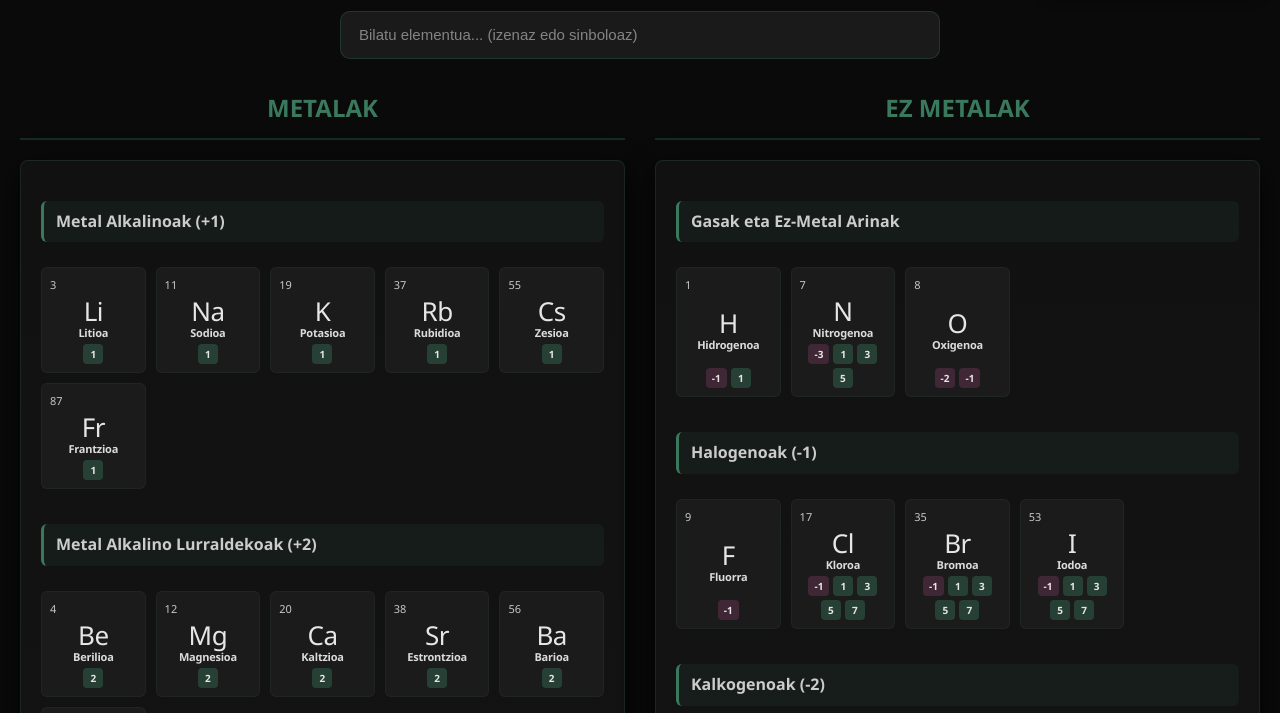
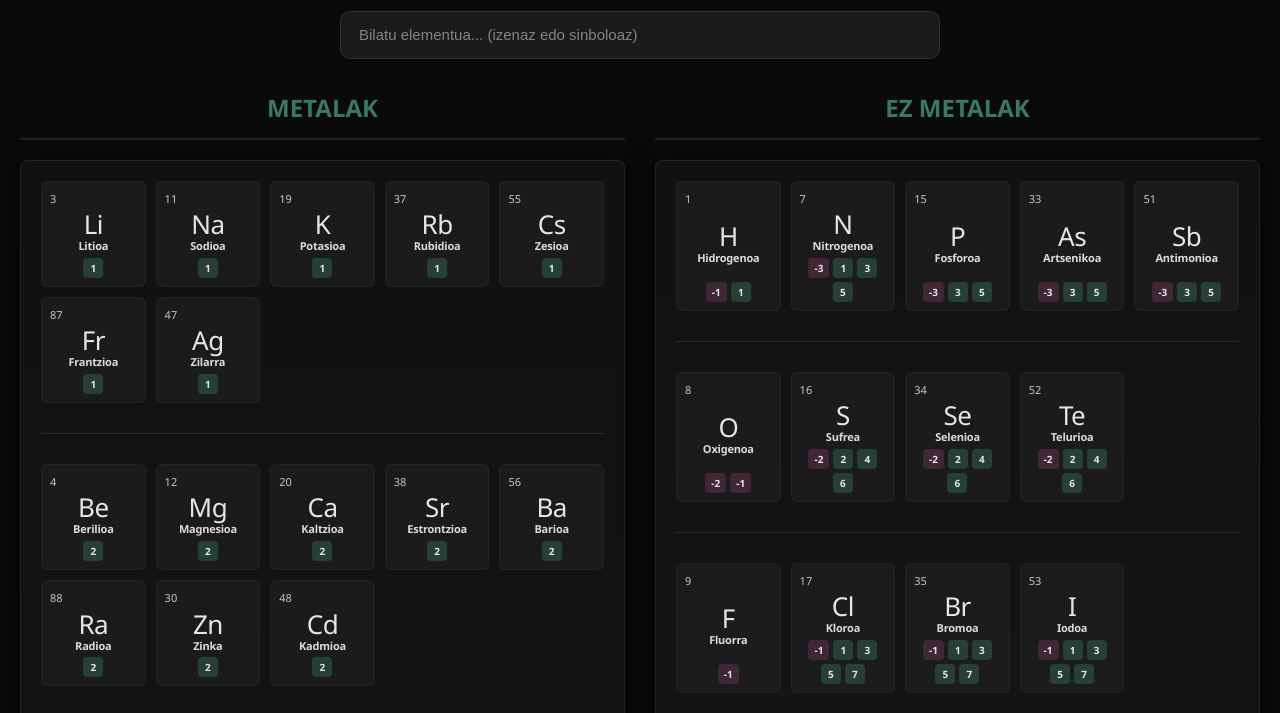
Before and after one commit to Mikelikoptero/Balentzien-Taula, a plain HTML site: page index.html in a window 1280 px wide. Shown: the part 85-798 px from the top of the page. Drawn offline with Linux system fonts and the light colour scheme.

Commit message:
Update index.html

```diff
--- a/index.html
+++ b/index.html
@@ -66,15 +66,11 @@
             border-bottom: 2px solid var(--border-color);
         }
 
-        .group-title {
-            font-size: 16px;
-            font-weight: 600;
-            color: var(--text-muted);
-            margin: 20px 0 10px 0;
-            padding: 8px 12px;
-            background: rgba(58,121,94,0.1);
-            border-radius: 6px;
-            border-left: 3px solid var(--accent-color);
+        .group-separator {
+            height: 1px;
+            background: rgba(58,121,94,0.3);
+            margin: 15px 0;
+            width: 100%;
         }
 
         /* Barra de búsqueda */
@@ -346,79 +342,73 @@
 
     <script>
         // Datos de elementos organizados por grupos
-        const metalGroups = {
-            "Metal Alkalinoak (+1)": [
+        const metalGroups = [
+            [
                 {z:3,sym:'Li',name:'Litioa',val:[1]},
                 {z:11,sym:'Na',name:'Sodioa',val:[1]},
                 {z:19,sym:'K',name:'Potasioa',val:[1]},
                 {z:37,sym:'Rb',name:'Rubidioa',val:[1]},
                 {z:55,sym:'Cs',name:'Zesioa',val:[1]},
-                {z:87,sym:'Fr',name:'Frantzioa',val:[1]}
+                {z:87,sym:'Fr',name:'Frantzioa',val:[1]},
+                {z:47,sym:'Ag',name:'Zilarra',val:[1]}
             ],
-            "Metal Alkalino Lurraldekoak (+2)": [
+            [
                 {z:4,sym:'Be',name:'Berilioa',val:[2]},
                 {z:12,sym:'Mg',name:'Magnesioa',val:[2]},
                 {z:20,sym:'Ca',name:'Kaltzioa',val:[2]},
                 {z:38,sym:'Sr',name:'Estrontzioa',val:[2]},
                 {z:56,sym:'Ba',name:'Barioa',val:[2]},
-                {z:88,sym:'Ra',name:'Radioa',val:[2]}
+                {z:88,sym:'Ra',name:'Radioa',val:[2]},
+                {z:30,sym:'Zn',name:'Zinka',val:[2]},
+                {z:48,sym:'Cd',name:'Kadmioa',val:[2]}
             ],
-            "Trantsizio Metalak (+1)": [
-                {z:47,sym:'Ag',name:'Zilarra',val:[1]},
+            [
                 {z:29,sym:'Cu',name:'Kobrea',val:[1,2]},
+                {z:80,sym:'Hg',name:'Merkurioa',val:[1,2]},
                 {z:79,sym:'Au',name:'Urrea',val:[1,3]}
             ],
-            "Trantsizio Metalak (+2)": [
-                {z:30,sym:'Zn',name:'Zinka',val:[2]},
-                {z:48,sym:'Cd',name:'Kadmioa',val:[2]},
-                {z:80,sym:'Hg',name:'Merkurioa',val:[1,2]},
+            [
                 {z:26,sym:'Fe',name:'Burdina',val:[2,3]},
                 {z:27,sym:'Co',name:'Kobaltoa',val:[2,3]},
-                {z:28,sym:'Ni',name:'Nikela',val:[2,3]}
+                {z:28,sym:'Ni',name:'Nikela',val:[2,3]},
+                {z:24,sym:'Cr',name:'Kromoa',val:[2,3,6]},
+                {z:25,sym:'Mn',name:'Manganesoa',val:[2,3,4,6,7]}
             ],
-            "Trantsizio Metalak Anitzak": [
-                {z:24,sym:'Cr',name:'Kromoa',val:[2,3,6]},
-                {z:25,sym:'Mn',name:'Manganesoa',val:[2,3,4,6,7]},
-                {z:78,sym:'Pt',name:'Platinoa',val:[2,4]}
-            ],
-            "Beste Metalak": [
+            [
                 {z:13,sym:'Al',name:'Aluminioa',val:[3]},
                 {z:50,sym:'Sn',name:'Eztainua',val:[2,4]},
-                {z:82,sym:'Pb',name:'Beruna',val:[2,4]}
+                {z:82,sym:'Pb',name:'Beruna',val:[2,4]},
+                {z:78,sym:'Pt',name:'Platinoa',val:[2,4]}
             ]
-        };
+        ];
 
-        const nonmetalGroups = {
-            "Gasak eta Ez-Metal Arinak": [
+        const nonmetalGroups = [
+            [
                 {z:1,sym:'H',name:'Hidrogenoa',val:[-1,1]},
                 {z:7,sym:'N',name:'Nitrogenoa',val:[-3,1,3,5]},
-                {z:8,sym:'O',name:'Oxigenoa',val:[-2,-1]}
+                {z:15,sym:'P',name:'Fosforoa',val:[-3,3,5]},
+                {z:33,sym:'As',name:'Artsenikoa',val:[-3,3,5]},
+                {z:51,sym:'Sb',name:'Antimonioa',val:[-3,3,5]}
             ],
-            "Halogenoak (-1)": [
+            [
+                {z:8,sym:'O',name:'Oxigenoa',val:[-2,-1]},
+                {z:16,sym:'S',name:'Sufrea',val:[-2,2,4,6]},
+                {z:34,sym:'Se',name:'Selenioa',val:[-2,2,4,6]},
+                {z:52,sym:'Te',name:'Telurioa',val:[-2,2,4,6]}
+            ],
+            [
                 {z:9,sym:'F',name:'Fluorra',val:[-1]},
                 {z:17,sym:'Cl',name:'Kloroa',val:[-1,1,3,5,7]},
                 {z:35,sym:'Br',name:'Bromoa',val:[-1,1,3,5,7]},
                 {z:53,sym:'I',name:'Iodoa',val:[-1,1,3,5,7]}
             ],
-            "Kalkogenoak (-2)": [
-                {z:16,sym:'S',name:'Sufrea',val:[-2,2,4,6]},
-                {z:34,sym:'Se',name:'Selenioa',val:[-2,2,4,6]},
-                {z:52,sym:'Te',name:'Telurioa',val:[-2,2,4,6]}
-            ],
-            "Pnictogenoak (-3)": [
-                {z:15,sym:'P',name:'Fosforoa',val:[-3,3,5]},
-                {z:33,sym:'As',name:'Artsenikoa',val:[-3,3,5]},
-                {z:51,sym:'Sb',name:'Antimonioa',val:[-3,3,5]},
+            [
+                {z:6,sym:'C',name:'Karbonoa',val:[-4,2,4]},
+                {z:14,sym:'Si',name:'Silizioa',val:[-4,4]},
+                {z:5,sym:'B',name:'Boroa',val:[3]},
                 {z:83,sym:'Bi',name:'Bismutoa',val:[3,5]}
-            ],
-            "Tetragenoak (-4)": [
-                {z:6,sym:'C',name:'Karbonoa',val:[-4,2,4]},
-                {z:14,sym:'Si',name:'Silizioa',val:[-4,4]}
-            ],
-            "Metaloideak": [
-                {z:5,sym:'B',name:'Boroa',val:[3]}
             ]
-        };
+        ];
 
         const metalsTable = document.getElementById('metalsTable');
         const nonmetalsTable = document.getElementById('nonmetalsTable');
@@ -426,21 +416,25 @@
         let allCells = [];
 
         // Función para crear grupos de elementos
-        function createGroup(groupName, elements, container) {
-            const groupDiv = document.createElement('div');
-            groupDiv.className = 'elements-group';
+        function createGroups(groups, container) {
+            groups.forEach((group, index) => {
+                const groupDiv = document.createElement('div');
+                groupDiv.className = 'elements-group';
 
-            const title = document.createElement('div');
-            title.className = 'group-title';
-            title.textContent = groupName;
-            container.appendChild(title);
+                group.forEach(el => {
+                    const cell = createCell(el);
+                    groupDiv.appendChild(cell);
+                });
 
-            elements.forEach(el => {
-                const cell = createCell(el);
-                groupDiv.appendChild(cell);
+                container.appendChild(groupDiv);
+
+                // Añadir separador después de cada grupo excepto el último
+                if (index < groups.length - 1) {
+                    const separator = document.createElement('div');
+                    separator.className = 'group-separator';
+                    container.appendChild(separator);
+                }
             });
-
-            container.appendChild(groupDiv);
         }
 
         // Función para crear celdas
@@ -484,14 +478,10 @@
         }
 
         // Crear grupos para metales
-        Object.entries(metalGroups).forEach(([groupName, elements]) => {
-            createGroup(groupName, elements, metalsTable);
-        });
+        createGroups(metalGroups, metalsTable);
 
         // Crear grupos para ez-metalak
-        Object.entries(nonmetalGroups).forEach(([groupName, elements]) => {
-            createGroup(groupName, elements, nonmetalsTable);
-        });
+        createGroups(nonmetalGroups, nonmetalsTable);
 
         // Funcionalidad de búsqueda
         searchInput.addEventListener('input', function() {
```
